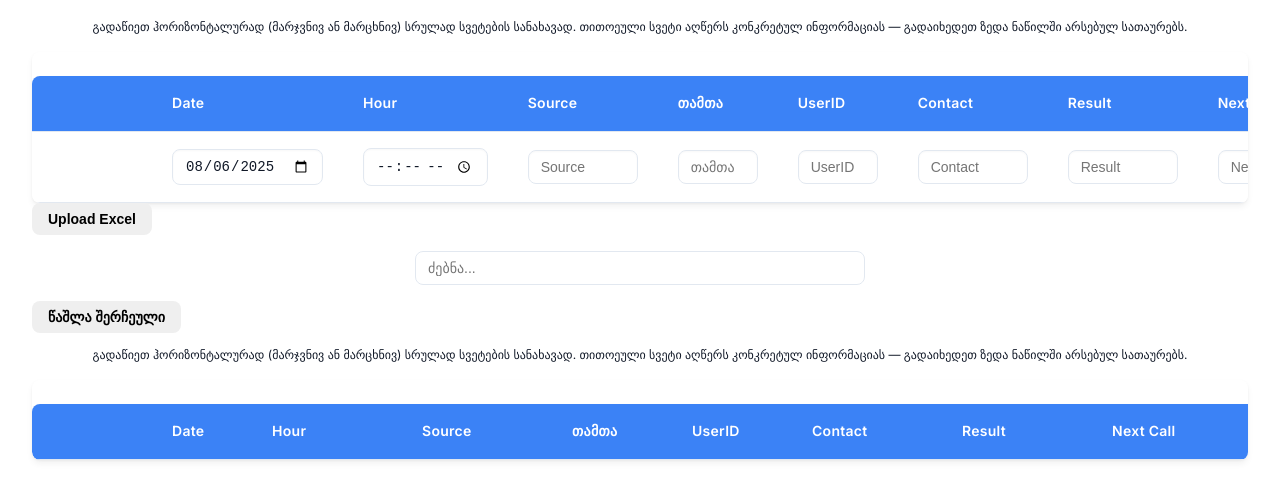
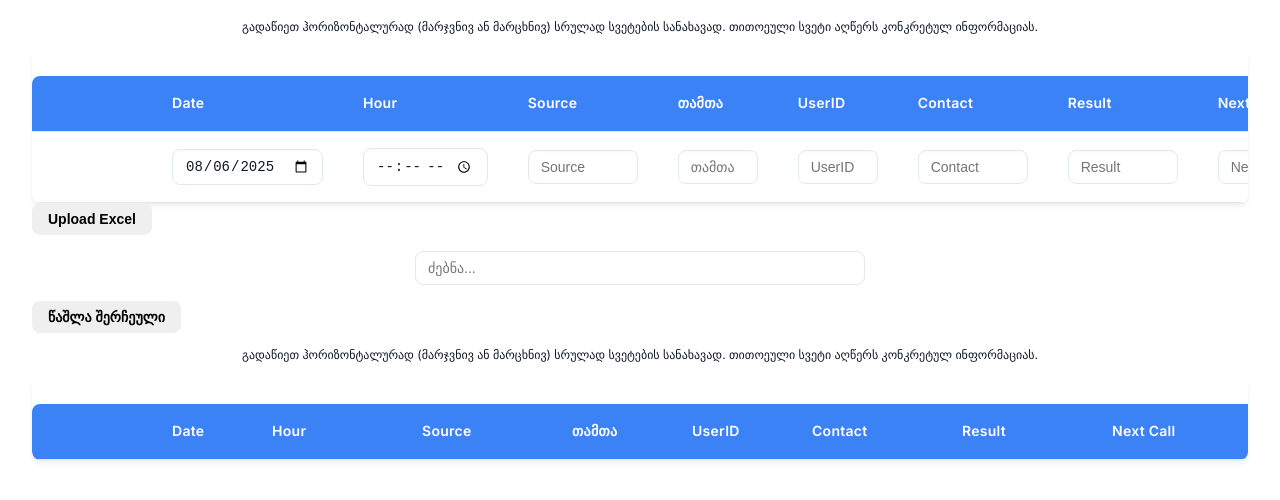
Before and after one commit to hoffman1938/crocoUploads, a website: page index.html in a window 1280 px wide. Both pictures are taken after a click on the link "პროგრესები-განმეორებითები". Shown: the part 212-712 px from the top of the page. Drawn offline with Linux system fonts and the light colour scheme; no server answers.

Commit message:
edited html

```diff
--- a/index.html
+++ b/index.html
@@ -131,8 +131,7 @@
       <h2>ახალი ჩანაწერის დამატება</h2>
       <p class="info-text">
         გადაწიეთ ჰორიზონტალურად (მარჯვნივ ან მარცხნივ) სრულად სვეტების
-        სანახავად. თითოეული სვეტი აღწერს კონკრეტულ ინფორმაციას — გადაიხედეთ ზედა
-        ნაწილში არსებულ სათაურებს.
+        სანახავად. თითოეული სვეტი აღწერს კონკრეტულ ინფორმაციას.
       </p>
       <div class="table-wrapper">
         <table class="progress-table">
@@ -315,8 +314,7 @@
       </button>
       <p class="info-text">
         გადაწიეთ ჰორიზონტალურად (მარჯვნივ ან მარცხნივ) სრულად სვეტების
-        სანახავად. თითოეული სვეტი აღწერს კონკრეტულ ინფორმაციას — გადაიხედეთ ზედა
-        ნაწილში არსებულ სათაურებს.
+        სანახავად. თითოეული სვეტი აღწერს კონკრეტულ ინფორმაციას.
       </p>
       <div class="table-wrapper">
         <table id="progressDataTable" class="progress-table">
```
